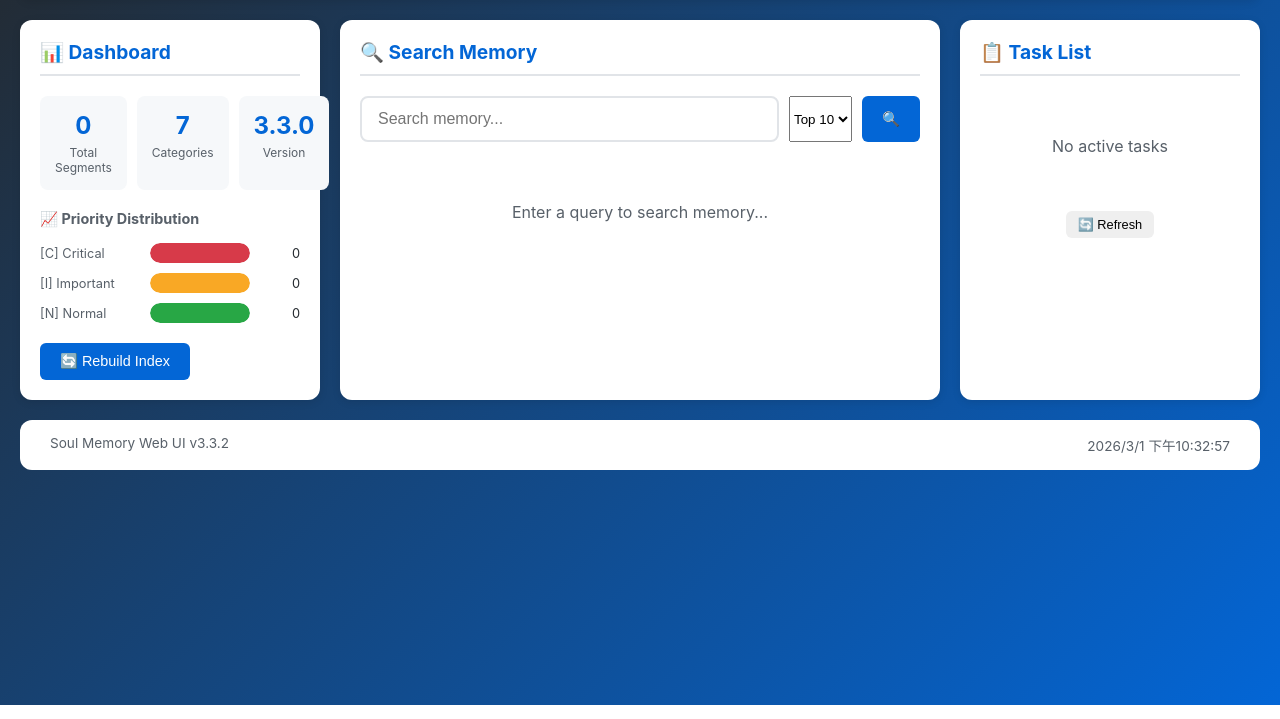
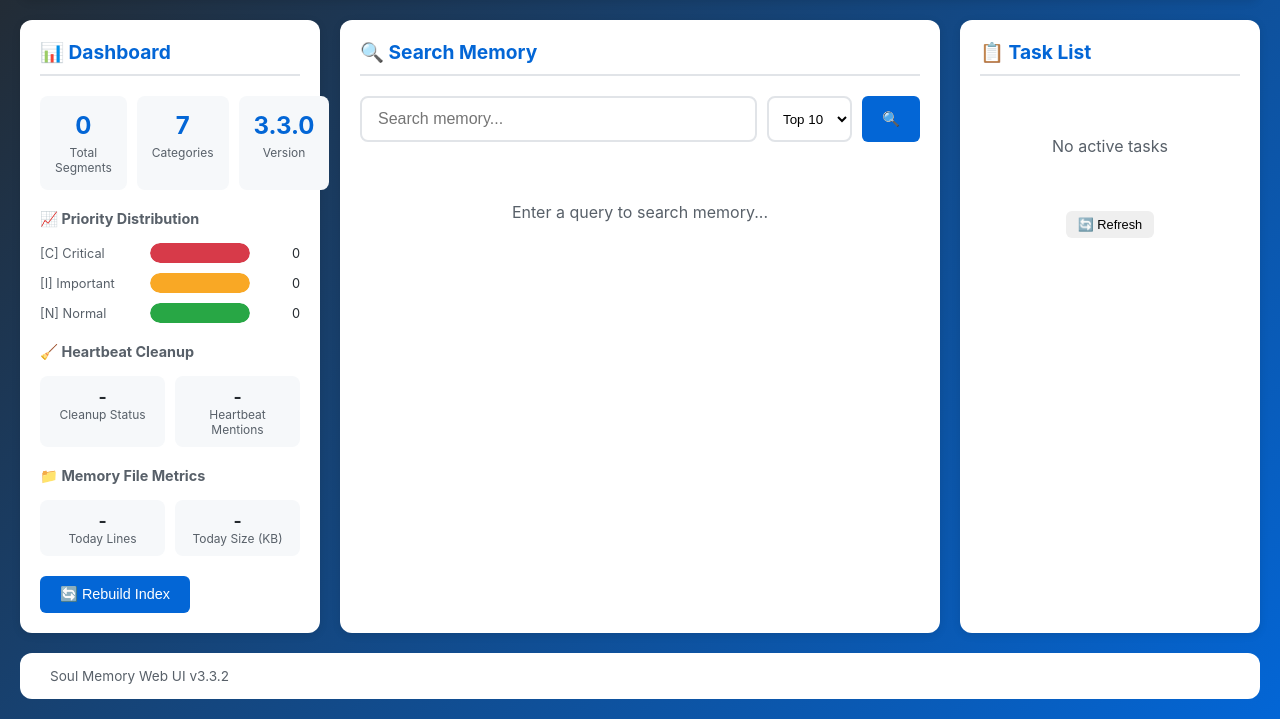
Before and after one commit to kingofqin2026/Soul-Memory-, a FastAPI app: page / in a window 1280 px wide. Shown: the part 95-814 px from the top of the page. Run offline with FastAPI, Linux system fonts and the light colour scheme; data that the repository does not hold is empty.

Commit message:
feat(webui): add cleanup and memory file metrics panels

```diff
--- a/web/app.py
+++ b/web/app.py
@@ -115,6 +115,63 @@
     }
 
 
+
+
+
+def _memory_dir() -> Path:
+    return Path.home() / ".openclaw" / "workspace" / "memory"
+
+@app.get("/api/metrics/files")
+async def file_metrics():
+    """Current memory file size/line metrics (today and latest)"""
+    mdir = _memory_dir()
+    today = datetime.now().strftime('%Y-%m-%d')
+    candidates = sorted(mdir.glob(f"{today}*.md")) if mdir.exists() else []
+
+    def info(path: Path):
+        txt = path.read_text(encoding='utf-8') if path.exists() else ''
+        return {
+            "name": path.name,
+            "bytes": path.stat().st_size,
+            "lines": txt.count('\n') + (1 if txt else 0)
+        }
+
+    today_files = [info(p) for p in candidates]
+    latest = None
+    if mdir.exists():
+        all_md = sorted(mdir.glob('*.md'))
+        if all_md:
+            latest = info(all_md[-1])
+
+    return {
+        "today": today,
+        "today_files": today_files,
+        "latest_file": latest,
+        "limits": {"max_lines": 500, "max_bytes": 51200},
+        "timestamp": datetime.now().isoformat()
+    }
+
+@app.get("/api/metrics/cleanup")
+async def cleanup_metrics():
+    """Estimate cleanup state from memory files"""
+    mdir = _memory_dir()
+    heartbeat_like = 0
+    files_scanned = 0
+    if mdir.exists():
+        for f in mdir.glob('*.md'):
+            files_scanned += 1
+            try:
+                txt = f.read_text(encoding='utf-8')
+                heartbeat_like += txt.lower().count('heartbeat')
+            except Exception:
+                pass
+
+    return {
+        "files_scanned": files_scanned,
+        "heartbeat_mentions": heartbeat_like,
+        "status": "clean" if heartbeat_like < 10 else "needs-attention",
+        "timestamp": datetime.now().isoformat()
+    }
 
 @app.get("/api/stats")
 async def get_stats():
--- a/web/static/css/style.css
+++ b/web/static/css/style.css
@@ -361,3 +361,35 @@
         grid-template-columns: repeat(3, 1fr);
     }
 }
+
+
+.search-box select {
+    padding: 10px;
+    border: 2px solid var(--border);
+    border-radius: 8px;
+    background: white;
+}
+
+.mini-grid {
+    display: grid;
+    grid-template-columns: 1fr 1fr;
+    gap: 10px;
+}
+
+.mini-card {
+    background: var(--bg-light);
+    border-radius: 8px;
+    padding: 10px;
+    text-align: center;
+}
+
+.mini-value {
+    font-size: 1.1em;
+    font-weight: 700;
+    color: var(--bg-dark);
+}
+
+.mini-label {
+    font-size: 0.75em;
+    color: var(--text-light);
+}
--- a/web/static/js/app.js
+++ b/web/static/js/app.js
@@ -17,6 +17,8 @@
 document.addEventListener('DOMContentLoaded', () => {
     console.log('🧠 Soul Memory Web UI initialized');
     loadStats();
+    loadCleanupMetrics();
+    loadFileMetrics();
     refreshTasks();
     updateTimestamp();
 
@@ -27,6 +29,8 @@
 
     setInterval(() => {
         loadStats();
+        loadCleanupMetrics();
+        loadFileMetrics();
         updateTimestamp();
     }, 30000);
 });
--- a/web/templates/index.html
+++ b/web/templates/index.html
@@ -72,6 +72,36 @@
                     </div>
                 </div>
 
+
+                <!-- v3.3.2 Monitoring -->
+                <div class="chart-section">
+                    <h3>🧹 Heartbeat Cleanup</h3>
+                    <div class="mini-grid">
+                        <div class="mini-card">
+                            <div class="mini-value" id="cleanup-status">-</div>
+                            <div class="mini-label">Cleanup Status</div>
+                        </div>
+                        <div class="mini-card">
+                            <div class="mini-value" id="heartbeat-mentions">-</div>
+                            <div class="mini-label">Heartbeat Mentions</div>
+                        </div>
+                    </div>
+                </div>
+
+                <div class="chart-section">
+                    <h3>📁 Memory File Metrics</h3>
+                    <div class="mini-grid">
+                        <div class="mini-card">
+                            <div class="mini-value" id="today-lines">-</div>
+                            <div class="mini-label">Today Lines</div>
+                        </div>
+                        <div class="mini-card">
+                            <div class="mini-value" id="today-size">-</div>
+                            <div class="mini-label">Today Size (KB)</div>
+                        </div>
+                    </div>
+                </div>
+
                 <!-- Actions -->
                 <div class="actions">
                     <button class="btn btn-primary" onclick="rebuildIndex()">
```
